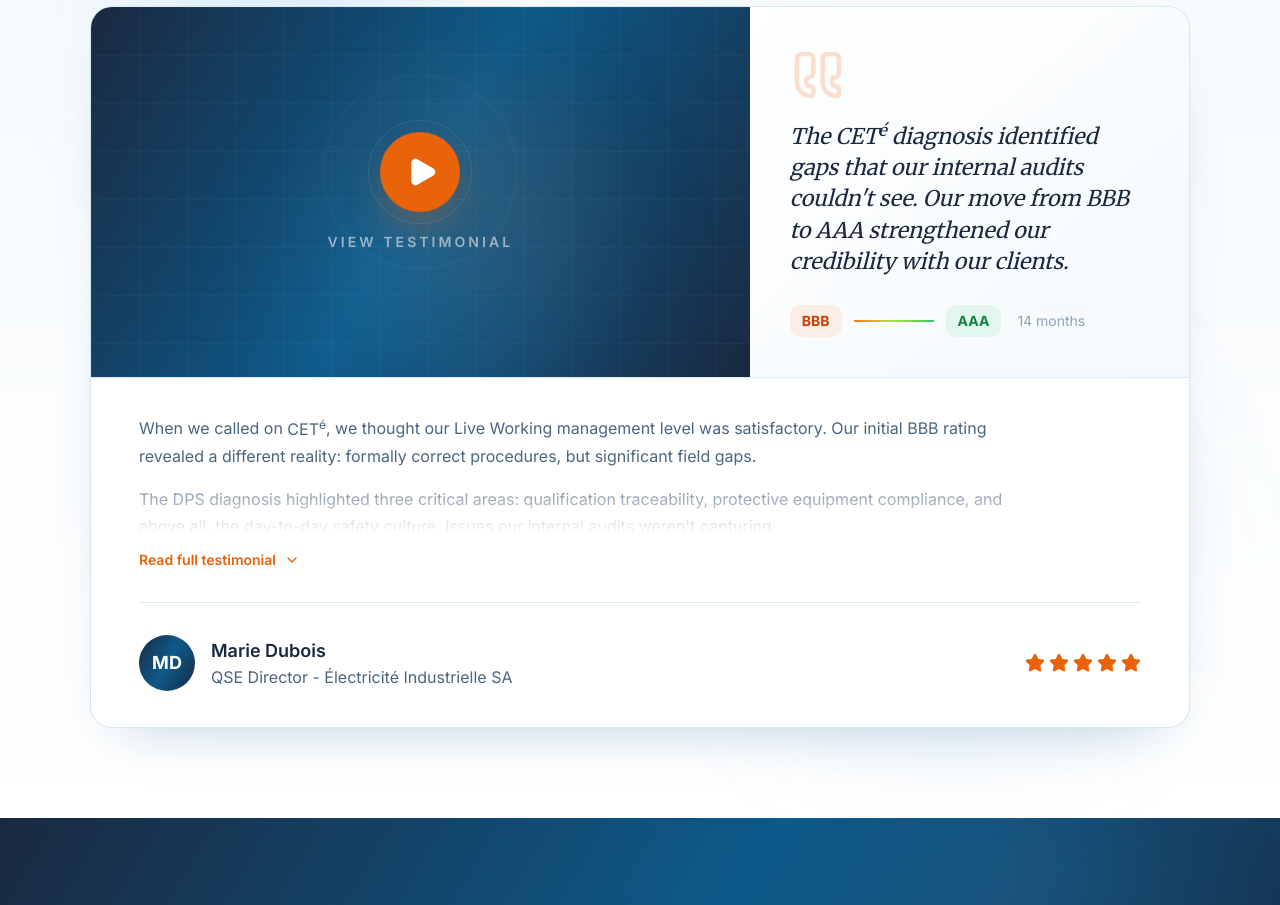
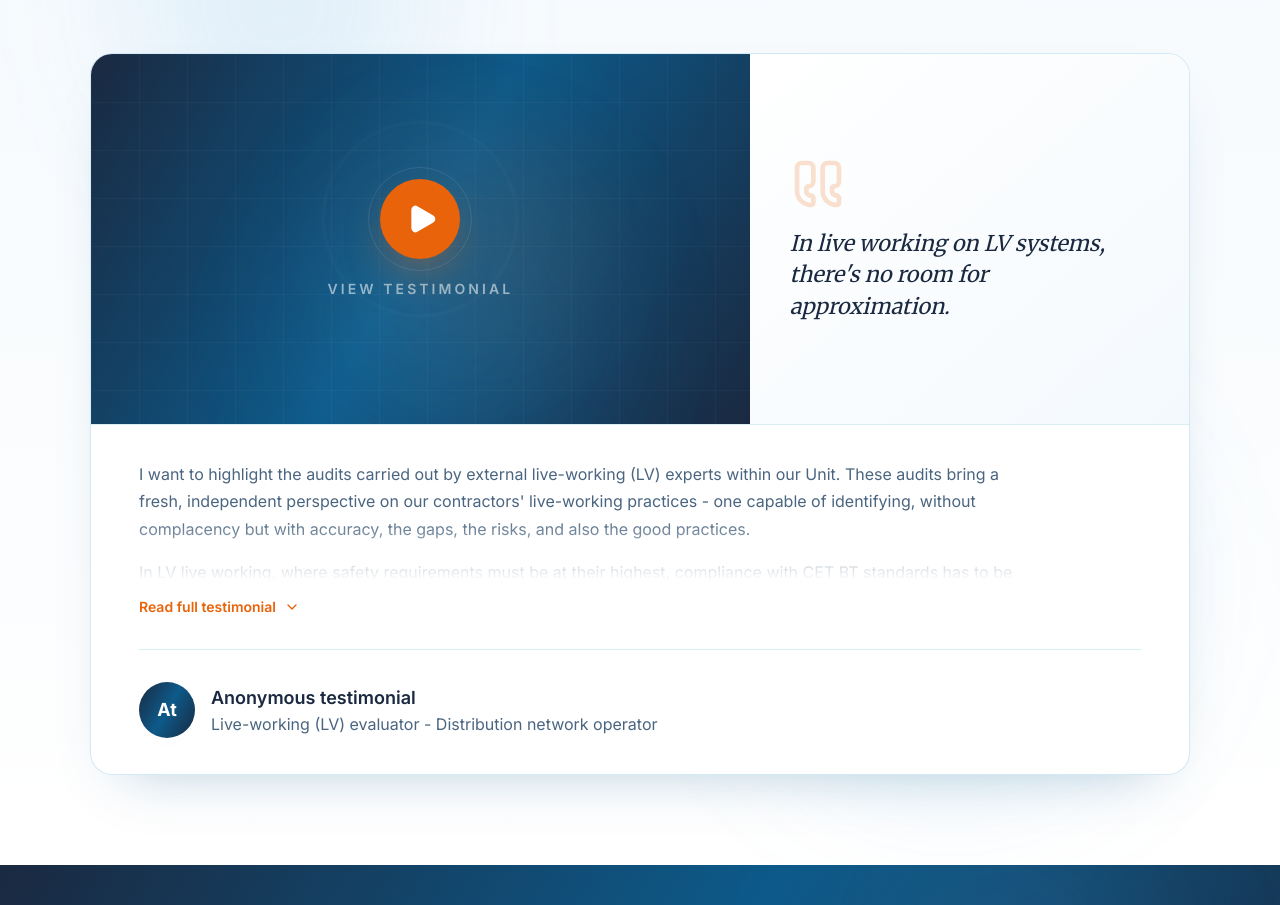
Before and after one commit to Propulseo/Cete, a Next.js app: page /en in a window 1280 px wide. Shown: the part 5185-6090 px from the top of the page. Built offline with nearby package versions, Linux system fonts and the light colour scheme; no server answers; the database is empty.

Commit message:
feat(home): temoignage reel anonymise (evaluateur TST BT), retire les donnees de notation fictives

```diff
--- a/messages/en.json
+++ b/messages/en.json
@@ -115,19 +115,16 @@
       "description": "They trust us to assess and rate their electrical risk management"
     },
     "testimonials": {
-      "badge": "Client testimonial",
-      "heading": "MEASURABLE RESULTS",
-      "pullQuote": "The CETé diagnosis identified gaps that our internal audits couldn't see. Our move from BBB to AAA strengthened our credibility with our clients.",
-      "paragraph1": "When we called on CETé, we thought our Live Working management level was satisfactory. Our initial BBB rating revealed a different reality: formally correct procedures, but significant field gaps.",
-      "paragraph2": "The DPS diagnosis highlighted three critical areas: qualification traceability, protective equipment compliance, and above all, the day-to-day safety culture. Issues our internal audits weren't capturing.",
-      "paragraph3": "Over 14 months of Campus CPF support, we restructured our training, deployed field coaching for our Live Working coordinators, and implemented a continuous regulatory monitoring system.",
-      "paragraph4": "The result: a 40% reduction in electrical incidents, measurable upskilling of our teams, and most importantly, the jump from BBB to AAA - a transformation that strengthened our credibility with our clients.",
-      "authorName": "Marie Dubois",
-      "authorRole": "QSE Director",
-      "authorCompany": "Électricité Industrielle SA",
-      "ratingBefore": "BBB",
-      "ratingAfter": "AAA",
-      "duration": "14 months",
+      "badge": "Testimonial",
+      "heading": "A FRESH, INDEPENDENT PERSPECTIVE",
+      "pullQuote": "In live working on LV systems, there's no room for approximation.",
+      "paragraph1": "I want to highlight the audits carried out by external live-working (LV) experts within our Unit. These audits bring a fresh, independent perspective on our contractors' live-working practices - one capable of identifying, without complacency but with accuracy, the gaps, the risks, and also the good practices.",
+      "paragraph2": "In LV live working, where safety requirements must be at their highest, compliance with CET BT standards has to be verified. These audits let us measure our habits against rigorous benchmarks.",
+      "paragraph3": "For us as evaluators, these audits help us enrich our own analysis, sharpen our judgment and build our expertise. In short, these external audits have helped everyone improve: in LV live working, there's no room for approximation.",
+      "paragraph4": "",
+      "authorName": "Anonymous testimonial",
+      "authorRole": "Live-working (LV) evaluator",
+      "authorCompany": "Distribution network operator",
       "viewTestimonial": "View testimonial",
       "readFull": "Read full testimonial",
       "collapse": "Collapse"
--- a/messages/fr.json
+++ b/messages/fr.json
@@ -115,19 +115,16 @@
       "description": "Ils nous font confiance pour évaluer et noter leur maîtrise du risque électrique"
     },
     "testimonials": {
-      "badge": "Témoignage client",
-      "heading": "RÉSULTATS MESURABLES",
-      "pullQuote": "Le diagnostic CETé a identifié des écarts que nos audits internes ne voyaient pas. Notre passage de BBB à AAA a crédibilisé notre démarche auprès de nos donneurs d'ordre.",
-      "paragraph1": "Quand nous avons fait appel à CETé, nous pensions que notre niveau de maîtrise des TST était satisfaisant. Notre notation initiale BBB a révélé une réalité différente : des procédures formellement correctes, mais des écarts terrain significatifs.",
-      "paragraph2": "Le diagnostic DPS a mis en lumière trois axes critiques : la traçabilité des habilitations, la conformité des équipements de protection, et surtout la culture sécurité au quotidien. Des points que nos audits internes ne captaient pas.",
-      "paragraph3": "En 14 mois d'accompagnement Campus CPF, nous avons restructuré nos formations, déployé un coaching terrain pour nos animateurs TST, et mis en place un système de veille réglementaire continu.",
-      "paragraph4": "Le résultat : une réduction de 40 % des incidents électriques, une montée en compétence mesurable de nos équipes, et surtout, le passage de BBB à AAA - une transformation qui a renforcé notre crédibilité auprès de nos donneurs d'ordre.",
-      "authorName": "Marie Dubois",
-      "authorRole": "Directrice QSE",
-      "authorCompany": "Électricité Industrielle SA",
-      "ratingBefore": "BBB",
-      "ratingAfter": "AAA",
-      "duration": "14 mois",
+      "badge": "Témoignage",
+      "heading": "UN REGARD NEUF ET INDÉPENDANT",
+      "pullQuote": "En travaux sous tension BT, il n'y a pas de place pour l'à-peu-près.",
+      "paragraph1": "Je souhaite aujourd'hui mettre en lumière les audits réalisés par les experts externes en travaux sous tension BT au sein de notre Unité. Ces audits constituent un regard neuf et indépendant sur les activités TST de nos prestataires. Un regard capable d'identifier, sans complaisance mais avec justesse, les écarts, les risques mais aussi les bonnes pratiques.",
+      "paragraph2": "Dans le domaine des TST BT où le niveau d'exigence en matière de sécurité doit être maximal, le respect des CET BT doit être vérifié. Ces audits permettent de confronter les habitudes à des référentiels rigoureux.",
+      "paragraph3": "Pour nous évaluateurs, ces audits nous permettent d'enrichir notre analyse, affiner notre propre regard et monter en compétence. En résumé, ces audits externes ont permis à tous de progresser : en TST BT, il n'y a pas de place pour l'à-peu-près.",
+      "paragraph4": "",
+      "authorName": "Témoignage anonyme",
+      "authorRole": "Évaluateur travaux sous tension BT",
+      "authorCompany": "Gestionnaire de Réseau de Distribution (GRD)",
       "viewTestimonial": "Voir le témoignage",
       "readFull": "Lire le témoignage complet",
       "collapse": "Réduire"
--- a/src/components/sections/home/HomeTestimonials.tsx
+++ b/src/components/sections/home/HomeTestimonials.tsx
@@ -2,7 +2,7 @@
 
 import { useTranslations } from "next-intl";
 import { useState } from "react";
-import { Play, Quote, Star, ChevronDown, ChevronUp } from "lucide-react";
+import { Play, Quote, ChevronDown, ChevronUp } from "lucide-react";
 import { brandify } from "@/components/ui/brand-name";
 
 export function HomeTestimonials() {
@@ -69,23 +69,9 @@ export function HomeTestimonials() {
               <div className="flex flex-col justify-center bg-gradient-to-br from-white to-[#F4F9FD] p-7 md:col-span-2 lg:p-10">
                 <Quote className="mb-4 h-14 w-14 -scale-x-100 text-[#E8630A]/20" />
 
-                <blockquote className="mb-7 font-display text-xl italic leading-[1.45] text-[#1A2940] lg:text-[1.35rem]">
+                <blockquote className="font-display text-xl italic leading-[1.45] text-[#1A2940] lg:text-[1.35rem]">
                   {brandify(t("pullQuote"))}
                 </blockquote>
-
-                {/* Rating progress */}
-                <div className="flex items-center gap-3">
-                  <span className="rounded-lg bg-[#F97316]/10 px-3 py-1.5 text-sm font-bold text-[#C2410C]">
-                    {t("ratingBefore")}
-                  </span>
-                  <div className="flex-1 max-w-[80px] h-[2px] rounded-full bg-gradient-to-r from-[#F97316] via-[#A3E635] to-[#22C55E]" />
-                  <span className="rounded-lg bg-[#22C55E]/10 px-3 py-1.5 text-sm font-bold text-[#15803D]">
-                    {t("ratingAfter")}
-                  </span>
-                  <span className="text-[#8AA5BE] text-sm ml-1">
-                    {t("duration")}
-                  </span>
-                </div>
               </div>
             </div>
 
@@ -98,7 +84,7 @@ export function HomeTestimonials() {
                     isExpanded ? "max-h-[800px]" : "max-h-[120px]"
                   }`}
                 >
-                  {[t("paragraph1"), t("paragraph2"), t("paragraph3"), t("paragraph4")].map((p, i) => (
+                  {[t("paragraph1"), t("paragraph2"), t("paragraph3"), t("paragraph4")].filter(Boolean).map((p, i) => (
                     <p
                       key={i}
                       className="mb-4 leading-[1.7] text-[#4A6580] last:mb-0"
@@ -133,8 +119,7 @@ export function HomeTestimonials() {
               </div>
 
               {/* Author bar */}
-              <div className="mt-8 flex flex-col justify-between gap-6 border-t border-[#DAEEF8] pt-8 sm:flex-row sm:items-center">
-                <div className="flex items-center gap-4">
+              <div className="mt-8 flex items-center gap-4 border-t border-[#DAEEF8] pt-8">
                 <div className="flex h-14 w-14 items-center justify-center rounded-full bg-grad-ink text-lg font-bold text-white shadow-cete-md">
                   {t("authorName")
                     .split(" ")
@@ -150,16 +135,6 @@ export function HomeTestimonials() {
                   </div>
                 </div>
               </div>
-
-                <div className="flex items-center gap-1">
-                  {[...Array(5)].map((_, i) => (
-                    <Star
-                      key={i}
-                      className="h-5 w-5 fill-[#E8630A] text-[#E8630A]"
-                    />
-                  ))}
-                </div>
-              </div>
             </div>
           </div>
         </div>
```
Lines whose indentation alone changed are shown as unchanged.
